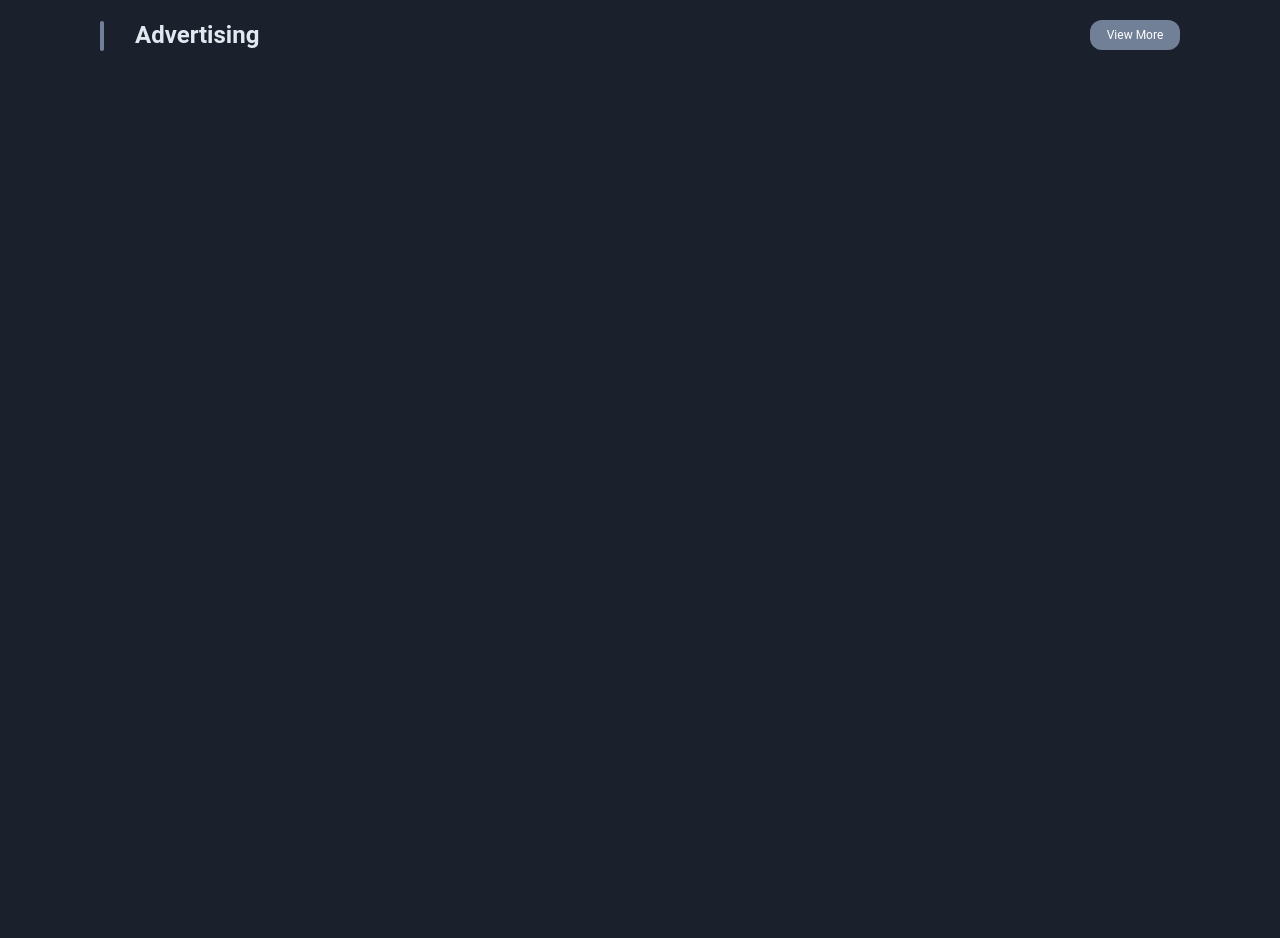
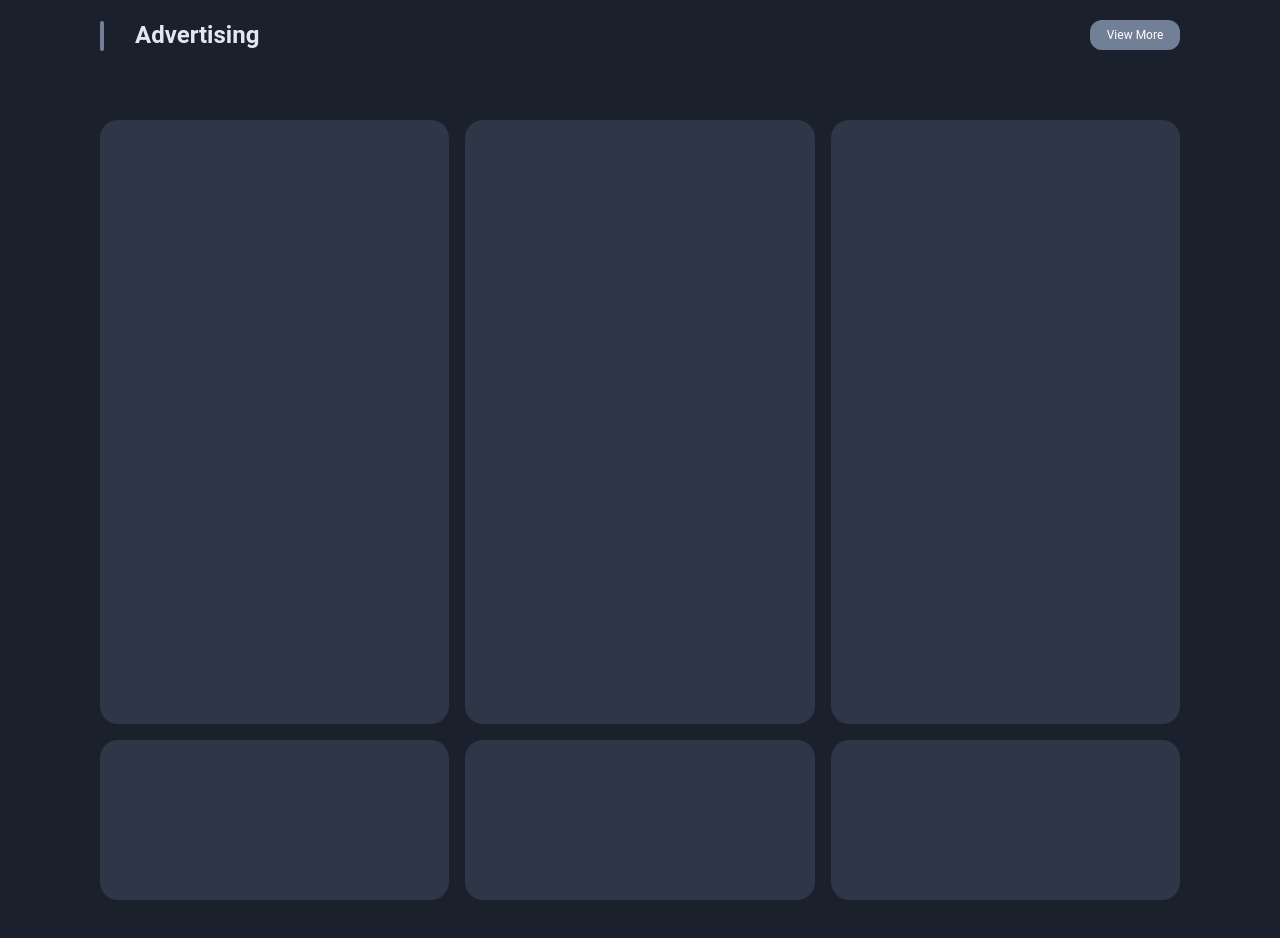
Before and after one commit to jhonatanllima/tobruxo, a Next.js app: page / in a window 1280 px wide. Shown: the part 1220-2158 px from the top of the page. Before the commit the page ends 1390 px from the top, so only its background shows below. Built offline with nearby package versions, Linux system fonts and the light colour scheme.

Commit message:
Initialized Adverts component

```diff
--- /dev/null
+++ b/src/components/Adverts/index.tsx
@@ -0,0 +1,19 @@
+import * as S from './styles';
+
+export function Adverts() {
+  return(
+    <S.Container>
+      <header>
+        <article />
+        <article />
+        <article />
+      </header>
+
+      <footer>
+        <section />
+        <section />
+        <section />
+      </footer>
+    </S.Container>
+  )
+}
--- /dev/null
+++ b/src/components/Adverts/styles.ts
@@ -0,0 +1,80 @@
+import styled from 'styled-components';
+
+export const Container = styled.div`
+  width: 100%;
+  min-height: 68rem;
+
+  display: flex;
+  align-items: center;
+  flex-direction: column;
+  justify-content: center;
+
+  header{
+    width: 100%;
+    min-height: 62rem;
+    padding-bottom: 1.6rem;
+
+    display: flex;
+
+    article{
+      width: 33%;
+      min-height: 100%;
+      border-radius: 18px;
+
+      transition: .2s;
+      background: var(--background-card);
+
+      :hover{
+        cursor: pointer;
+        transform: translateY(-0.35rem);
+      }
+
+      :first-child{
+        margin-right: 0.8rem;
+      }
+
+      :nth-child(2){
+        margin-left: 0.8rem;
+        margin-right: 0.8rem;
+      }
+
+      :nth-child(3){
+        margin-left: 0.8rem;
+      }
+    }
+  }
+
+  footer{
+    width: 100%;
+    min-height: 16rem;
+
+    display: flex;
+    section{
+      width: 33%;
+      min-height: 100%;
+      border-radius: 18px;
+
+      transition: .2s;
+      background: var(--background-card);
+
+      :hover{
+        cursor: pointer;
+        transform: translateY(-0.35rem);
+      }
+
+      :first-child{
+        margin-right: 0.8rem;
+      }
+
+      :nth-child(2){
+        margin-left: 0.8rem;
+        margin-right: 0.8rem;
+      }
+
+      :nth-child(3){
+        margin-left: 0.8rem;
+      }
+    }
+  }
+
+`;
--- a/src/components/Header/styles.ts
+++ b/src/components/Header/styles.ts
@@ -50,6 +50,7 @@ export const Wrapper = styled.div`
          padding-left: 2rem;
 
          a{
+           transition: .2s;
            font-size: 1.6rem;
            font-weight: bold;
 
--- a/src/components/SectionTitle/styles.ts
+++ b/src/components/SectionTitle/styles.ts
@@ -41,7 +41,8 @@ export const Container = styled.div`
       background: var(--border-grey);
 
       :hover{
-        filter: brightness(0.9);
+        font-weight: 500;
+        background: var(--title);
       }
     }
 `;
--- a/src/components/index.tsx
+++ b/src/components/index.tsx
@@ -1,10 +1,12 @@
 import { Header } from './Header/';
+import { Adverts } from './Adverts'
 import { Branding } from './Branding'
 import { CardTopics } from './CardTopics';
 import { SectionTitle } from './SectionTitle'
 
 export {
   Header,
+  Adverts,
   Branding,
   CardTopics,
   SectionTitle
--- a/src/pages/index.tsx
+++ b/src/pages/index.tsx
@@ -1,6 +1,7 @@
 
 import {
   Header,
+  Adverts,
   Branding,
   CardTopics,
   SectionTitle
@@ -17,6 +18,7 @@ export default function Home() {
         <CardTopics />
         <Branding />
         <SectionTitle />
+        <Adverts />
       </S.Content>
 
       <footer></footer>
```
